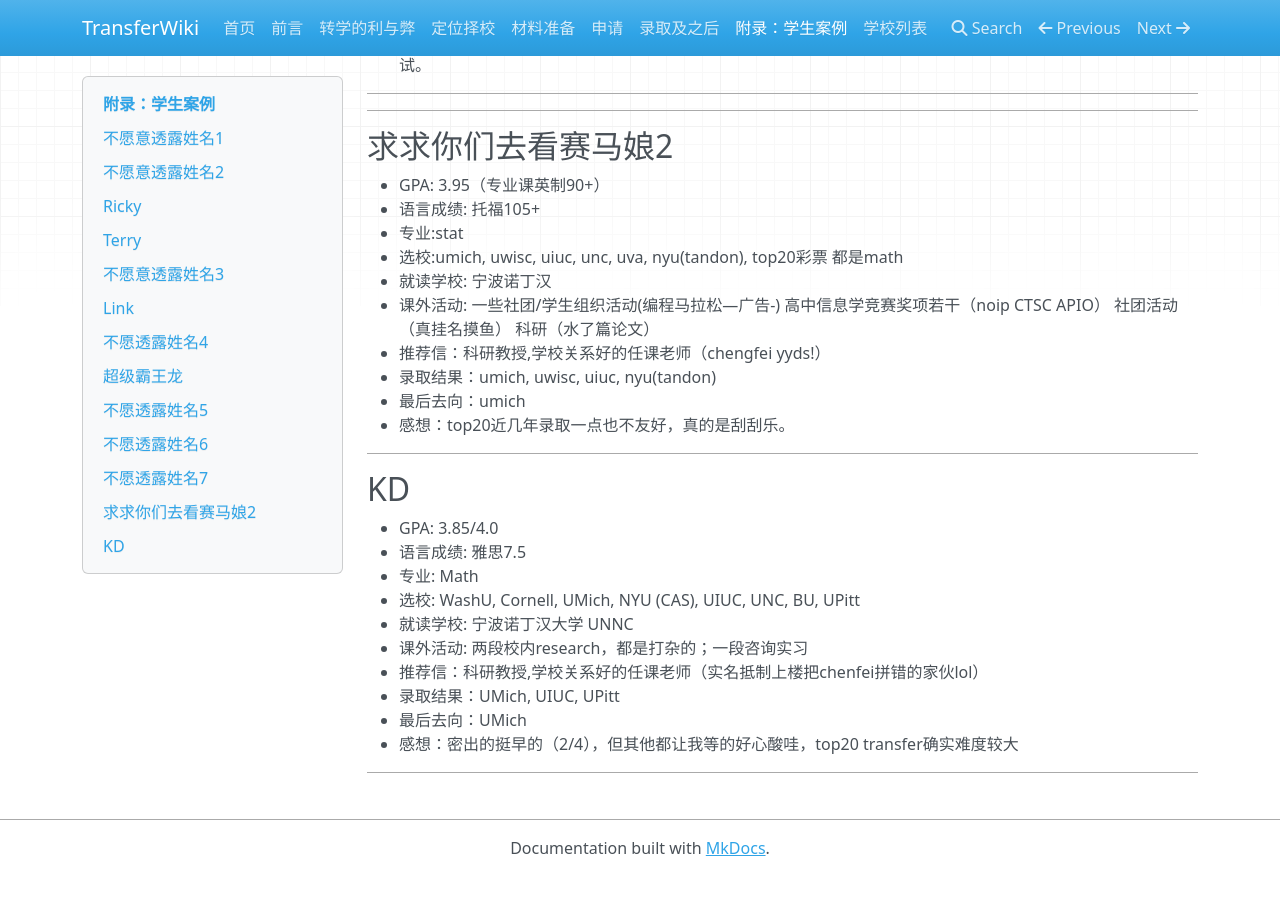
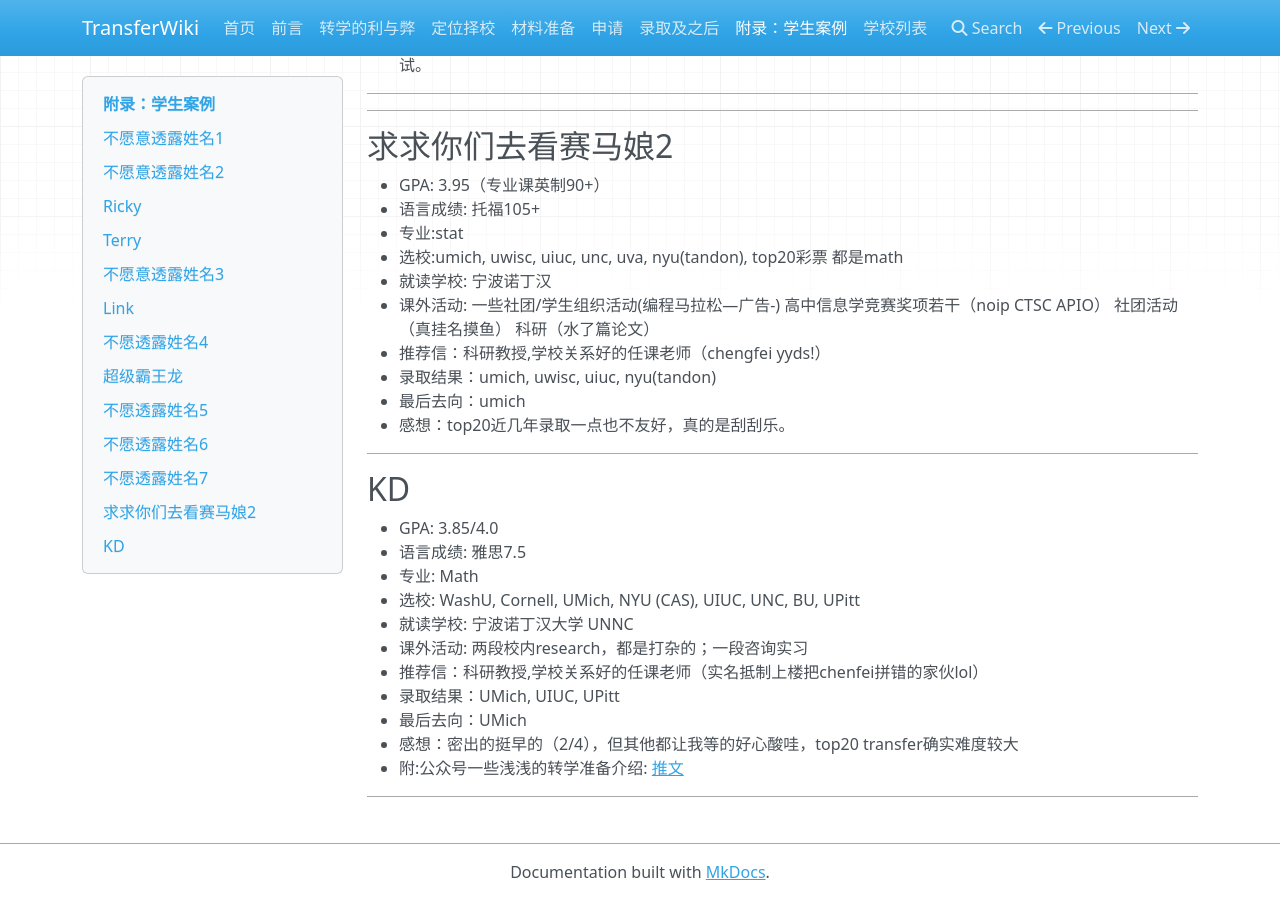
Before and after one commit to SihanXU/TransferWiki, an MkDocs documentation site: the page built from docs/bgs.md, in a window 1280 px wide and 900 px high, scrolled down 4667 px. Built offline with MkDocs 1.6.1, drawn with Linux system fonts in a browser that asks for light colours; nearby versions of some CDN libraries; before the commit the page ends 5543 px from its top, so only the background shows below that.

Commit message:
Update bgs.md

```diff
--- a/docs/bgs.md
+++ b/docs/bgs.md
@@ -212,4 +212,5 @@
 - 录取结果：UMich, UIUC, UPitt
 - 最后去向：UMich
 - 感想：密出的挺早的（2/4），但其他都让我等的好心酸哇，top20 transfer确实难度较大
+- 附:公众号一些浅浅的转学准备介绍:  [推文]([https://mp.weixin.qq.com/s/RzOZaalfIzPSV1TxVscJgA](https://mp.weixin.qq.com/s/Vo9F7iBeE4q2A4A_gJatHw))
  ***
```
